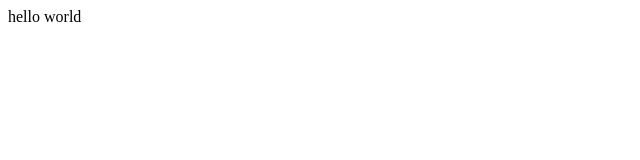
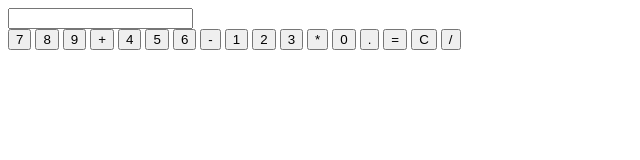
Before and after one commit to DeepakGouli/simpleproject, a plain HTML site: page index.html in a window 1280 px wide. Shown: the whole page, without its empty margins (0-640 px from the left). Drawn offline with Linux system fonts and the light colour scheme.

Commit message:
update css and ja

```diff
--- a/index.html
+++ b/index.html
@@ -1 +1,40 @@
-<p>hello world</p>
+<!DOCTYPE html>
+<html>
+<head>
+    <title>Scientific Calculator</title>
+    <style>
+        /* Add your CSS styles here */
+    </style>
+</head>
+<body>
+    <div class="calculator">
+        <input type="text" id="display" readonly>
+        <div class="buttons">
+            <!-- Add calculator buttons here -->
+<button onclick="appendToDisplay('7')">7</button>
+<button onclick="appendToDisplay('8')">8</button>
+<button onclick="appendToDisplay('9')">9</button>
+<button onclick="appendToDisplay('+')">+</button>
+<button onclick="appendToDisplay('4')">4</button>
+<button onclick="appendToDisplay('5')">5</button>
+<button onclick="appendToDisplay('6')">6</button>
+<button onclick="appendToDisplay('-')">-</button>
+<button onclick="appendToDisplay('1')">1</button>
+<button onclick="appendToDisplay('2')">2</button>
+<button onclick="appendToDisplay('3')">3</button>
+<button onclick="appendToDisplay('*')">*</button>
+<button onclick="appendToDisplay('0')">0</button>
+<button onclick="appendToDisplay('.')">.</button>
+<button onclick="calculateResult()">=</button>
+<button onclick="clearDisplay()">C</button>
+<button onclick="appendToDisplay('/')">/</button>
+
+        </div>
+    </div>
+
+    <script>
+        // JavaScript code for calculator logic
+        // You can add your JavaScript code here
+    </script>
+</body>
+</html>
--- a/style.css
+++ b/style.css
@@ -0,0 +1,29 @@
+ /* Add your CSS styles here */
+            /* For example, you can style the calculator container */
+            .calculator {
+                width: 270px;
+                margin: 0 auto;
+                padding: 10px;
+                border: 1px solid #ccc;
+                border-radius: 5px;
+            }
+
+            /* Style the display input field */
+            #display {
+                width: 80%;
+                padding: 10px;
+                margin-bottom: 10px;
+            }
+
+            /* Style calculator buttons */
+            .buttons button {
+                width: 50px;
+                height: 50px;
+                margin: 5px;
+                font-size: 18px;
+                background-color: #f2f2f2;
+                border: 1px solid #ccc;
+                border-radius: 5px;
+                cursor: pointer;
+            }
+                /* Add more CSS styles as needed for your calculator */
```
